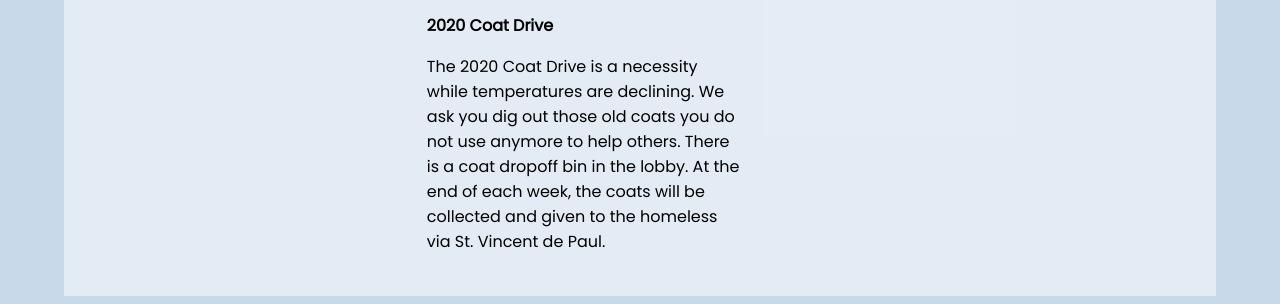
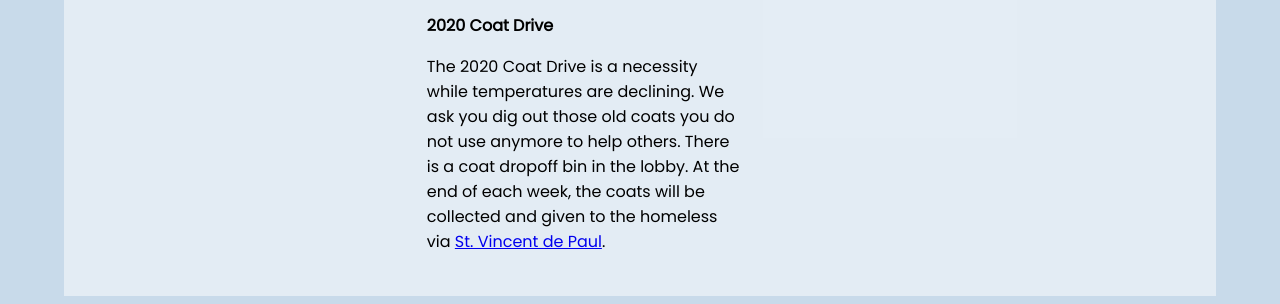
Before and after one commit to cschepers0002/silverseniors, a plain HTML site: page index.html in a window 1280 px wide. Shown: the part 1387-1691 px from the top of the page. Drawn offline with Linux system fonts and the light colour scheme.

Commit message:
Add files via upload
final changes on homepage after meeting with April

```diff
--- a/index.html
+++ b/index.html
@@ -96,7 +96,7 @@
                   <p>The Annual Silver Seniors Trunk or Treat festival is still planning to happen pending Covid guidelines. We ask that all candy be individually wrapped and to wear gloves when passing out candy. If you have any questions, visit the <a href="contact.html">contact</a> page.</p>
 
                   <p><b>2020 Coat Drive</p></b>
-                    <p>The 2020 Coat Drive is a necessity while temperatures are declining. We ask you dig out those old coats you do not use anymore to help others. There is a coat dropoff bin in the lobby. At the end of each week, the coats will be collected and given to the homeless via St. Vincent de Paul.</p>
+                    <p>The 2020 Coat Drive is a necessity while temperatures are declining. We ask you dig out those old coats you do not use anymore to help others. There is a coat dropoff bin in the lobby. At the end of each week, the coats will be collected and given to the homeless via <a href="https://www.svdplou.org/" target="_blank"> St. Vincent de Paul</a>.</p>
                 </div><!--column-->
 
                 <div class="col">
```
